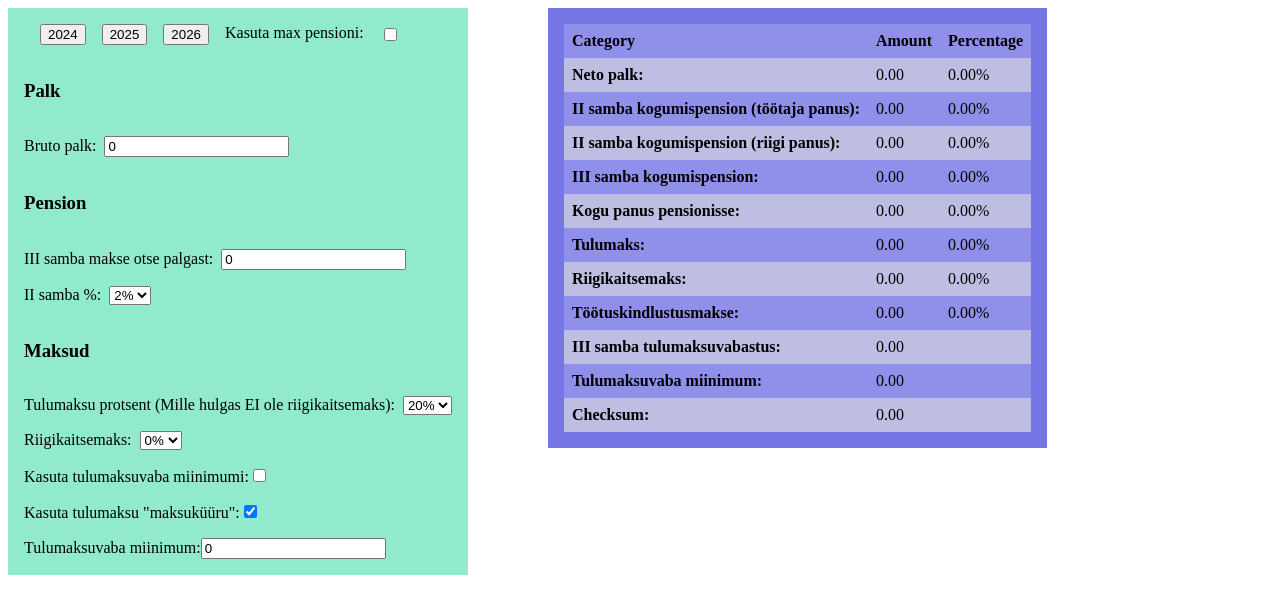
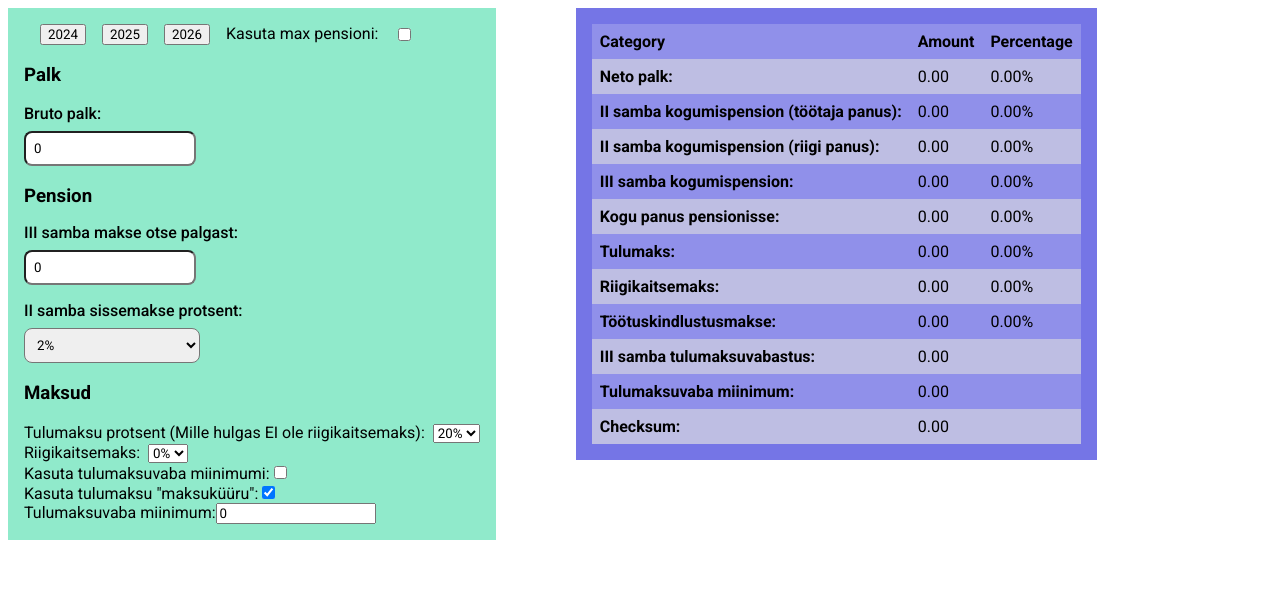
Before and after one commit to MartinSirg/PalgaKalkulaator, an Angular app in the folder WageCalculator/: page / in a window 1280 px wide. Shown: the top 614 px of the page. Built offline with nearby package versions, Linux system fonts and the light colour scheme.

Commit message:
Improve input and select box visuals

```diff
--- a/WageCalculator/src/app/wage-calculator/wage-calculator.component.html
+++ b/WageCalculator/src/app/wage-calculator/wage-calculator.component.html
@@ -10,13 +10,14 @@
     </div>
 
     <h3>Palk</h3>
-    <div>
+    <div class="text-input">
       <label for="gross-pay">Bruto palk: &nbsp;</label>
       <input [formControl]="wageForm.controls.grossPay" id="gross-pay" type="number">
     </div>
 
+    <section class="input-section">
       <h3>Pension</h3>
-    <div>
+      <div class="text-input">
         <label for="third-pillar-amount">III samba makse otse palgast: &nbsp;</label>
         <input [formControl]="wageForm.controls.thirdPillarAmount" id="third-pillar-amount" type="number">
         @if (wageResult(); as result){
@@ -26,8 +27,8 @@
         }
       </div>
 
-    <div>
-      <label for="retirementFee">II samba %: &nbsp;</label>
+      <div class="select-input">
+        <label for="retirementFee">II samba sissemakse protsent: &nbsp;</label>
         <select id="retirementFee" [formControl]="wageForm.controls.secondPillarPercentage">
           <option value="0">0%</option>
           <option value="2">2%</option>
@@ -35,6 +36,7 @@
           <option value="6">6%</option>
         </select>
       </div>
+    </section>
 
     <h3>Maksud</h3>
     <div>
--- a/WageCalculator/src/app/wage-calculator/wage-calculator.component.scss
+++ b/WageCalculator/src/app/wage-calculator/wage-calculator.component.scss
@@ -1,7 +1,9 @@
+* {
+  font-family: "Roboto", sans-serif;
+}
 .input-container {
   display: flex;
   flex-direction: column;
-  gap: 1rem;
   background-color: #90eacb;
   padding: 1rem;
   height: fit-content;
@@ -34,3 +36,45 @@
     background-color: #9090ea;
   }
 }
+
+// Make sure currently selected input is highlighted
+// Error outline with red + error msg at bottom
+// Tooltip at top right for long info clarifications
+// Padding around input text! Gap between label and text
+// Show errors on dirty not touched
+.text-input {
+  label{
+    font-weight: 500;
+    display: block;
+    margin-bottom: 0.5rem;
+  }
+  input {
+    border-radius: 0.5rem;
+    padding: 0.5rem;
+  }
+}
+
+.select-input {
+  label {
+    font-weight: 500;
+    display: block;
+    padding-bottom: 0.5rem;
+  }
+  select {
+    min-width: 11rem;
+    border-radius: 0.5rem;
+    padding: 0.5rem;
+    option {
+      padding: 0.5rem;
+    }
+  }
+}
+
+.input-section {
+  h3 {
+    margin-bottom: 0;
+  }
+  display: flex;
+  flex-direction: column;
+  gap: 1rem;
+}
--- a/WageCalculator/src/index.html
+++ b/WageCalculator/src/index.html
@@ -6,6 +6,9 @@
   <base href="/">
   <meta name="viewport" content="width=device-width, initial-scale=1">
   <link rel="icon" type="image/x-icon" href="favicon.ico">
+  <link rel="preconnect" href="https://fonts.googleapis.com">
+  <link rel="preconnect" href="https://fonts.gstatic.com" crossorigin>
+  <link href="https://fonts.googleapis.com/css2?family=Roboto:ital,wght@0,100;0,300;0,400;0,500;0,700;0,900;1,100;1,300;1,400;1,500;1,700;1,900&display=swap" rel="stylesheet">
 </head>
 <body>
   <app-root></app-root>
```
Lines whose indentation alone changed are shown as unchanged.
